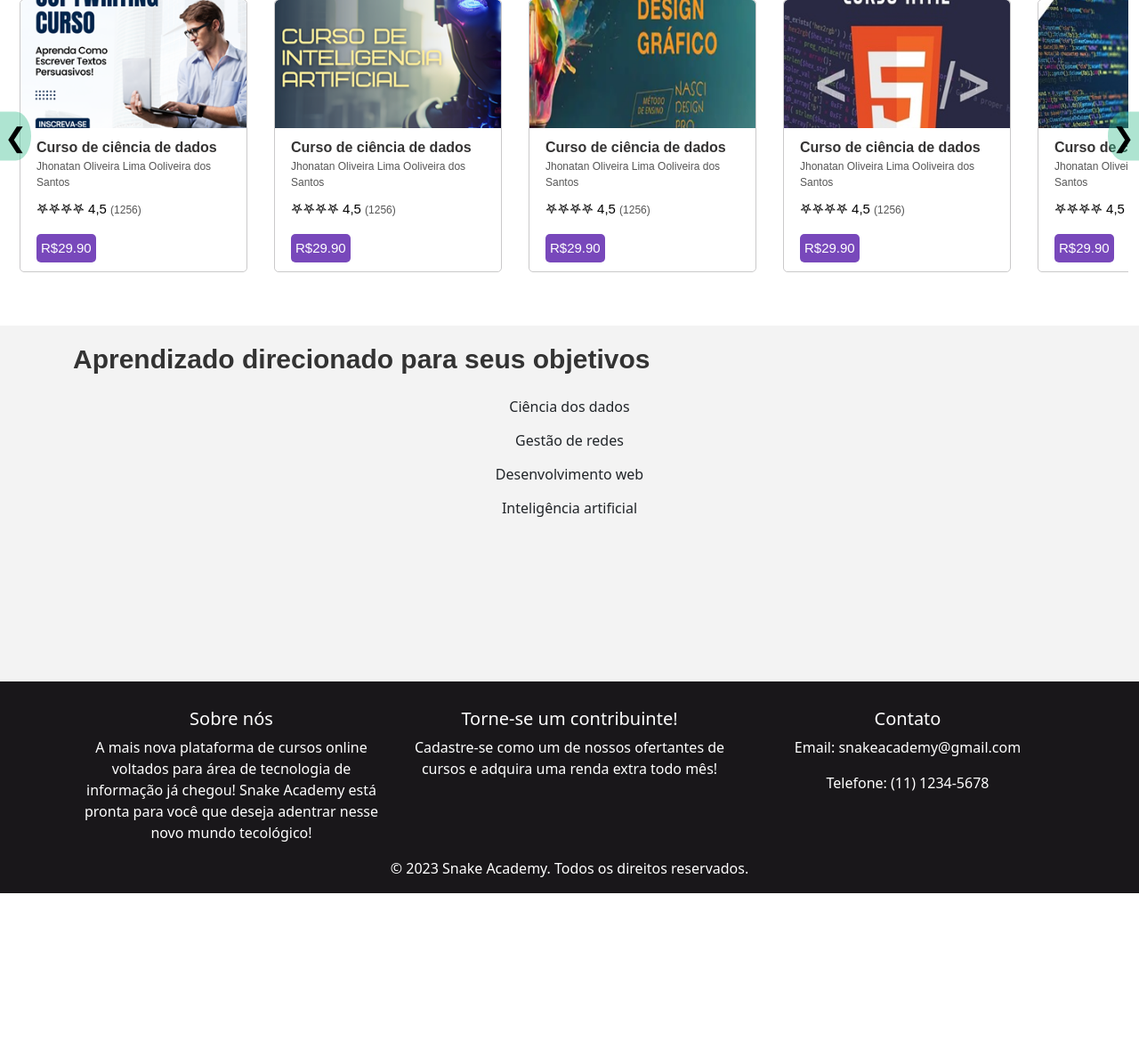
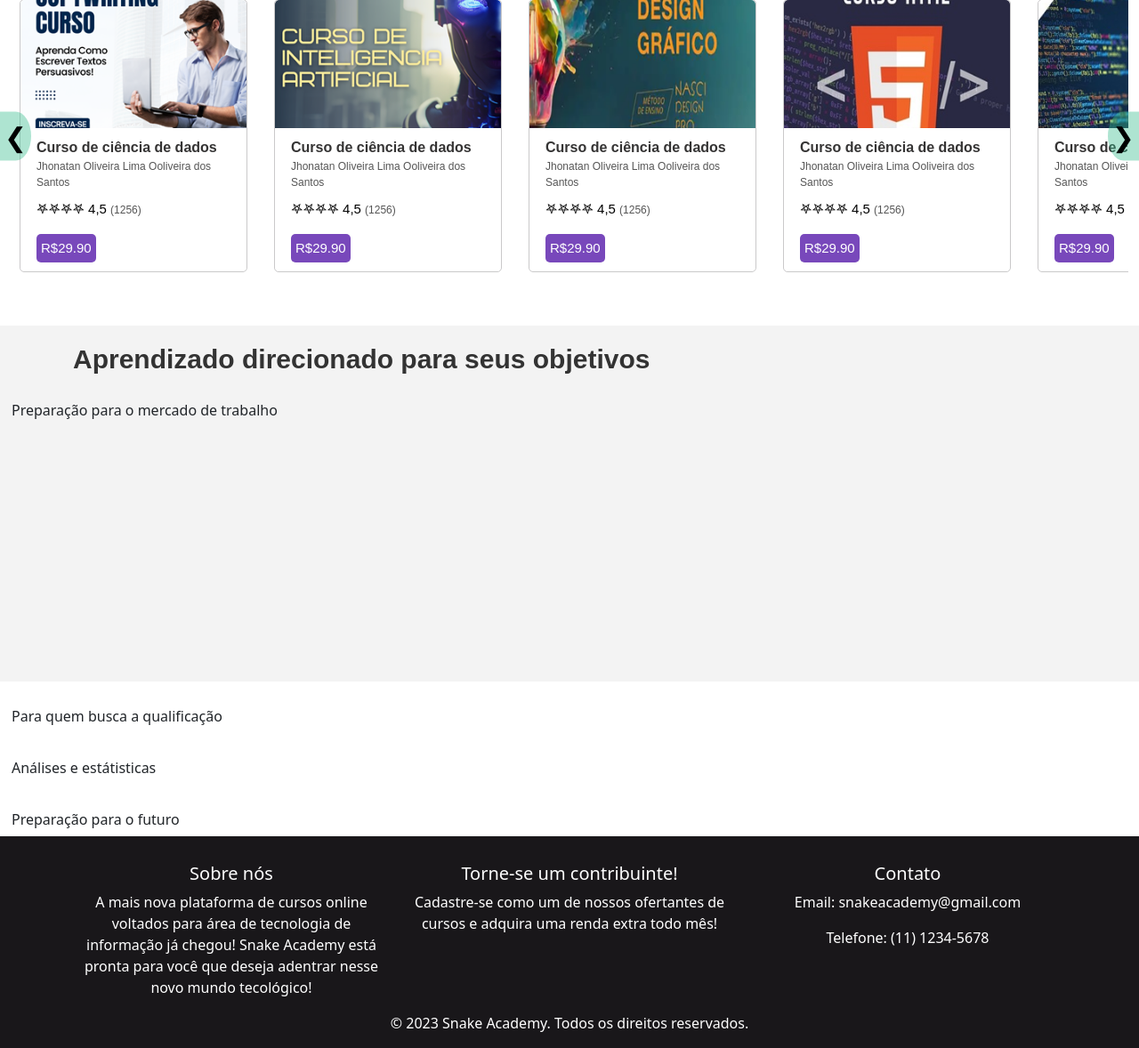
Before and after one commit to lorenzoBarbosa/Snake-Academy, a FastAPI app: page / in a window 1280 px wide. Shown: the part 2465-3643 px from the top of the page at 89% size. Before the commit the page ends 3469 px from the top, so only its background shows below. Run offline with FastAPI, Linux system fonts and the light colour scheme.

Commit message:
arcanjo gabriel

```diff
--- a/static/css/gerais.css
+++ b/static/css/gerais.css
@@ -315,6 +315,10 @@ html,body
     color: #333333;
     font-weight: bold;
 }
+.objetivos-aprendizado {
+    display: flex;
+    margin-top: 20px;
+}
 
 
 .rodape {
--- a/templates/publico/home.html
+++ b/templates/publico/home.html
@@ -406,34 +406,30 @@
                         Aprendizado direcionado para seus objetivos
                     </h2>
                 </div>
-                <div class="row">
-                    <div class="col-12 ">
                     <div
                         class="btn objetivos-aprendizado w-100"
                         data-bs-toggle="collapse"
-                            href="#collapseCD"
+                        href="#collapseMT"
                         role="button"
                         aria-expanded="true"
-                            aria-controls="collapseCD"
+                        aria-controls="collapseMT"
                         data-bs-parent="#group2"
                     >
-                            Ciência dos dados
+                    Preparação para o mercado de trabalho
                     </div>
                 </div>
-                    <div class="col-12">
                     <div
                         class="btn objetivos-aprendizado w-100"
                         data-bs-toggle="collapse"
-                            href="#collapseGE"
+                        href="#collapseQuali"
                         role="button"
                         aria-expanded="false"
-                            aria-controls="collapseGE"
+                        aria-controls="collapseQuali"
                         data-bs-parent="#group2"
                     >
-                            Gestão de redes
+                    Para quem busca a qualificação
                     </div>
                 </div>
-                    <div class="col-12">
                     <div
                         class="btn objetivos-aprendizado w-100"
                         data-bs-toggle="collapse"
@@ -443,10 +439,9 @@
                         aria-controls="collapseDW"
                         data-bs-parent="#group2"
                     >
-                            Desenvolvimento web
+                        Análises e estátisticas
                     </div>
                 </div>
-                    <div class="col-12">
                     <div
                         class="btn objetivos-aprendizado w-100"
                         data-bs-toggle="collapse"
@@ -456,8 +451,7 @@
                         aria-controls="collapseIA"
                         data-bs-parent="#group2"
                     >
-                            Inteligência artificial
-                        </div>
+                        Preparação para o futuro
                     </div>
                 </div>
             </div>
```
Lines whose indentation alone changed are shown as unchanged.
